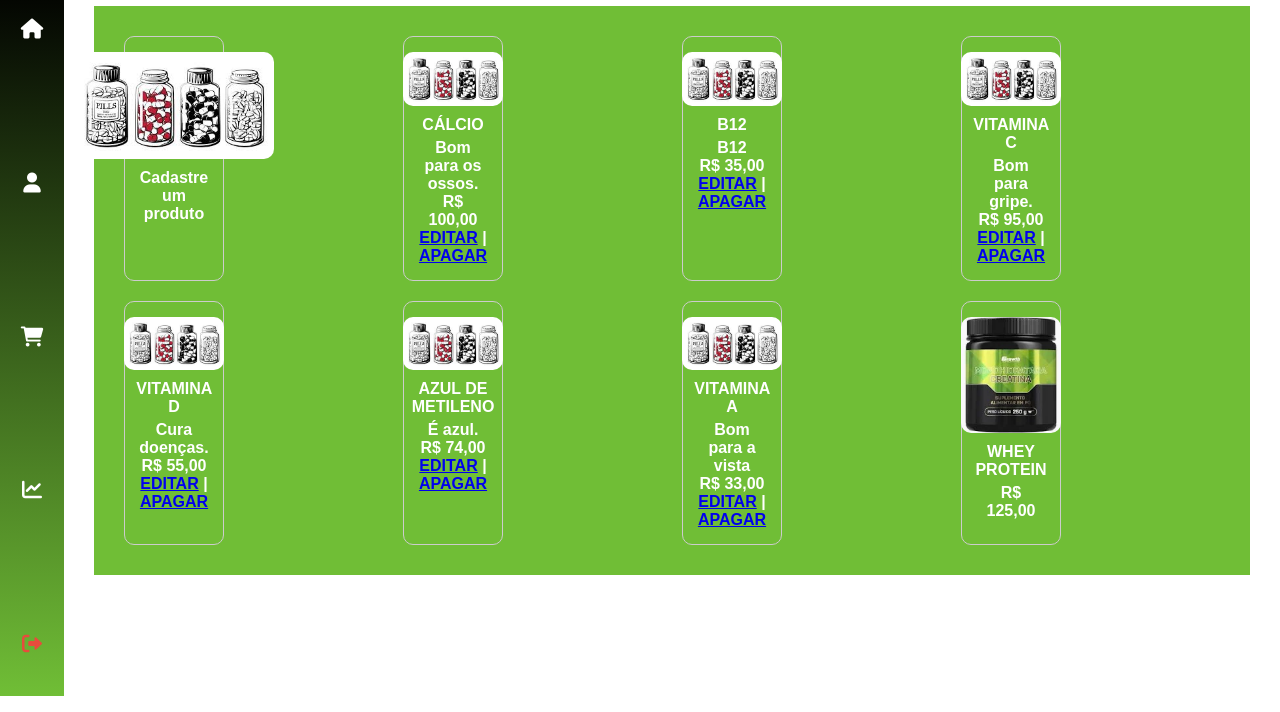
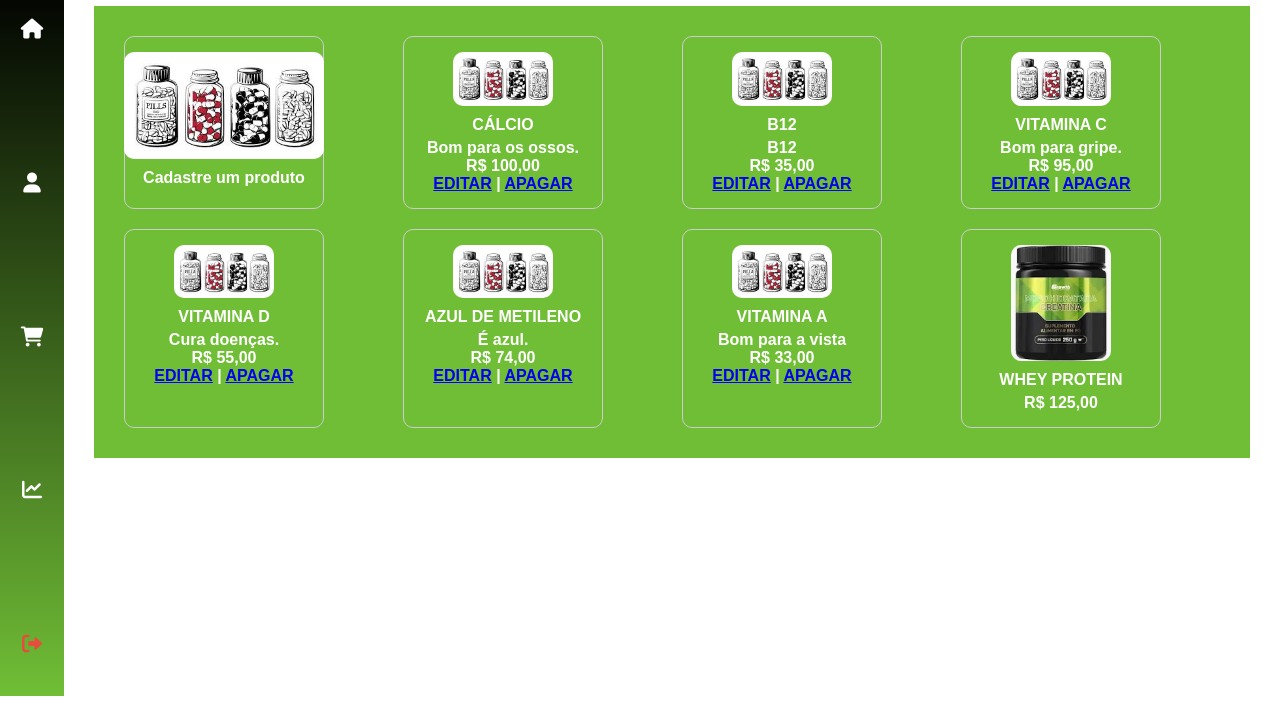
Before and after one commit to JoaoVictorCarvalho89/Sao_Jorge_Suplementos, a Django app: page / in a window 1280 px wide. Shown: the part 88-800 px from the top of the page. Run offline with Django 5.2, Linux system fonts and the light colour scheme; data comes from the database, SQL or seed files in the repository.

Commit message:
Correção.

```diff
--- a/Projeto_SJ_Suplementos/core/static/CSS/pagina_cliente.css
+++ b/Projeto_SJ_Suplementos/core/static/CSS/pagina_cliente.css
@@ -25,7 +25,7 @@
       flex-direction: column;
       align-items: center;
       text-align: center;
-      max-width: 100px;
+      max-width: 200px;
     }
 
     .product-card_cadastro img {
```
